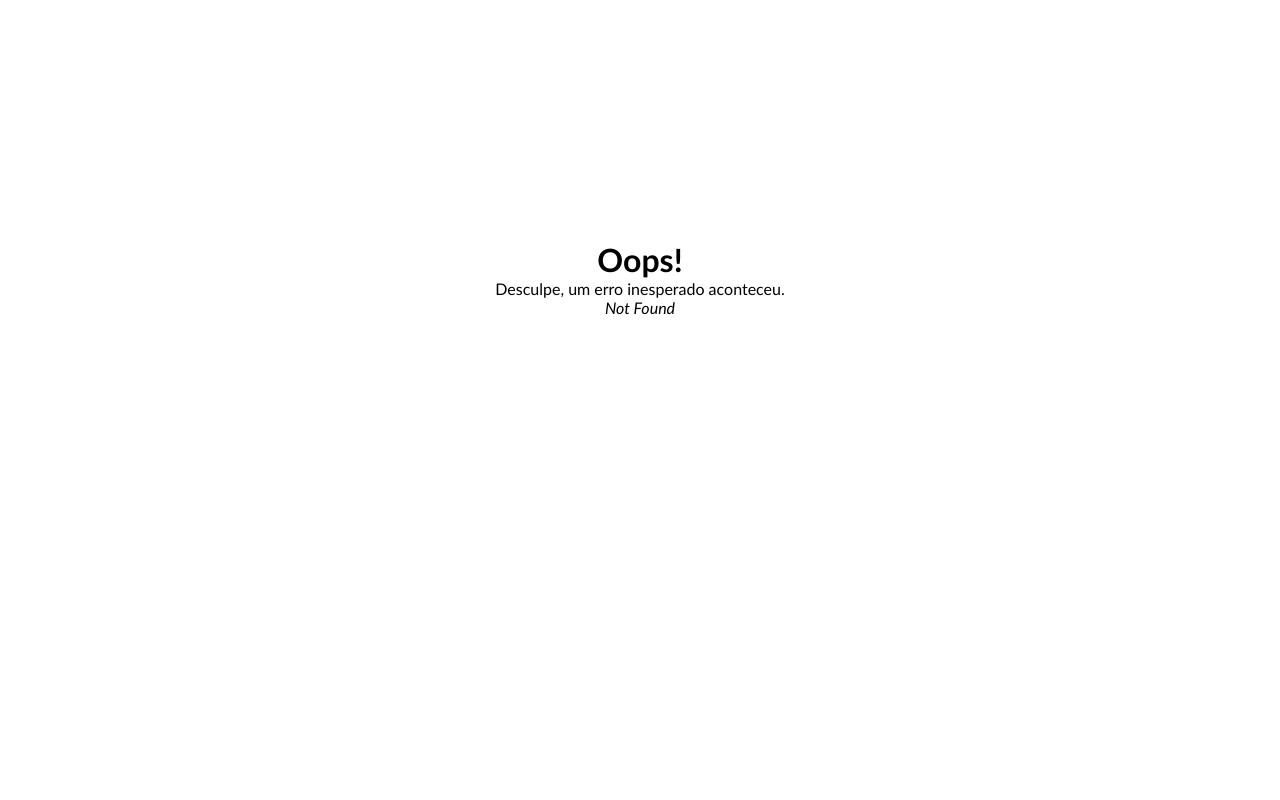
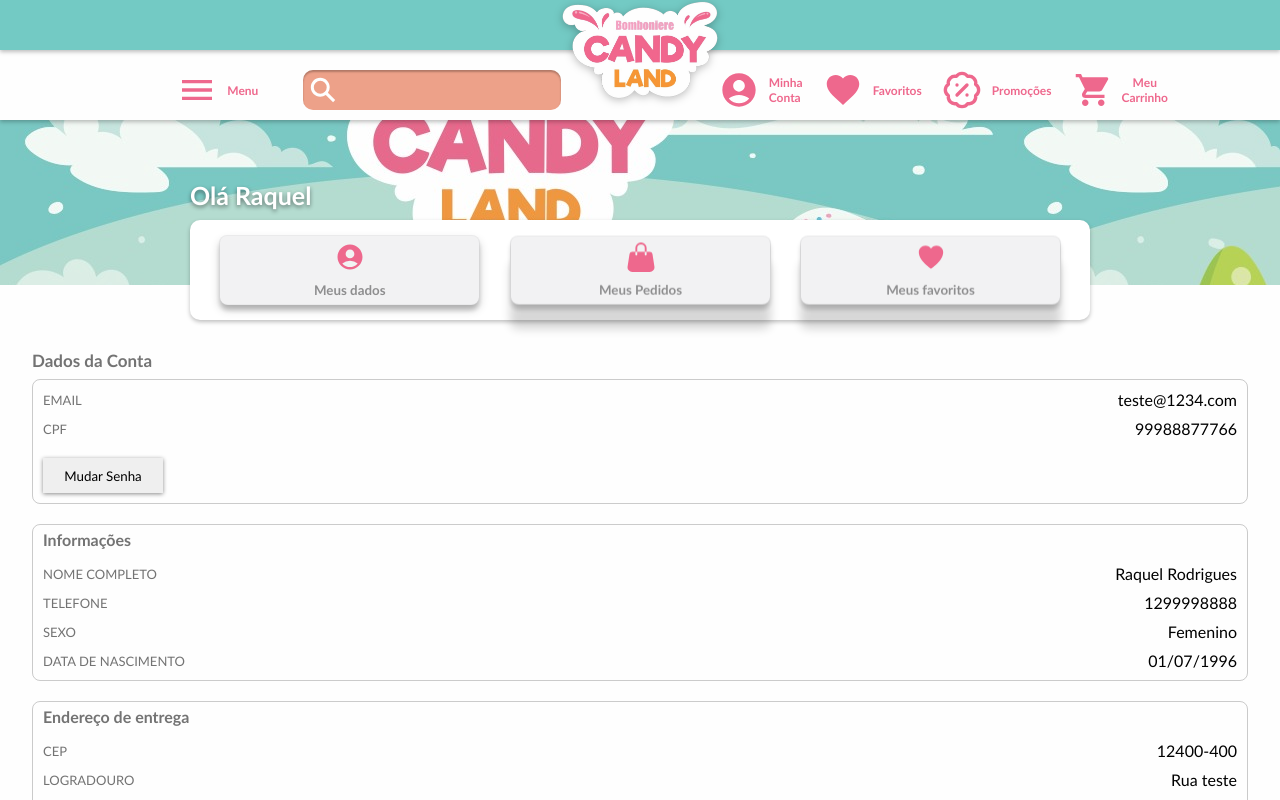
Before and after one commit to x-Cloudy/CandyLand, a React (Vite) app: page /CandyLand/MinhaConta in a window 1280 px wide. Before the commit this address had no page. Shown: the top 800 px of the page. Built offline with nearby package versions, Linux system fonts and the light colour scheme.

Commit message:
account page add

```diff
--- /dev/null
+++ b/src/assets/components/ContaData/MeusDados/MeusDados.jsx
@@ -0,0 +1,51 @@
+import './meusDados.css'
+
+const InfoBlock = ({ children, title }) => {
+  return (
+    <div className='info-bloco'>
+      {title && <h4>{title}</h4>}
+      {children}
+    </div>
+  )
+}
+
+const InfoCampo = ({ chave, valor }) => {
+  return (
+    <div className='info-campo'>
+      <div className='info-campo-chave'>{chave}</div>
+      <div className='info-campo-valor'>{valor}</div>
+    </div>
+  )
+}
+
+export default function MeusDados({ data }) {
+  // console.log(data)
+  return (
+    <div className="meus-dados-container">
+      <h5>Dados da Conta</h5>
+      <InfoBlock>
+        <InfoCampo chave={'EMAIL'} valor={data.email} />
+        <InfoCampo chave={'CPF'} valor={data.cpf} />
+        <button className='info-block-btn'>Mudar Senha</button>
+      </InfoBlock>
+
+      <InfoBlock title={'Informações'}>
+        <InfoCampo chave={'NOME COMPLETO'} valor={`${data.nome} ${data.sobrenome}`} />
+        <InfoCampo chave={'TELEFONE'} valor={data.telefone} />
+        <InfoCampo chave={'SEXO'} valor={data.sexo} />
+        <InfoCampo chave={'DATA DE NASCIMENTO'} valor={data.data_de_nascimento} />
+      </InfoBlock>
+
+      <InfoBlock title={'Endereço de entrega'}>
+        <InfoCampo chave={'CEP'} valor={data.endereco.cep} />
+        <InfoCampo chave={'LOGRADOURO'} valor={data.endereco.logradouro} />
+        <InfoCampo chave={'NÚMERO'} valor={data.endereco.numero} />
+        <InfoCampo chave={'COMPLEMENTO'} valor={data.endereco.complemento} />
+        <InfoCampo chave={'BAIRRO'} valor={data.endereco.bairro} />
+        <InfoCampo chave={'CIDADE'} valor={data.endereco.cidade} />
+        <InfoCampo chave={'ESTADO'} valor={data.endereco.estado} />
+        <InfoCampo chave={'REFERÊNCIA'} valor={data.endereco.referencia} />
+      </InfoBlock>
+    </div>
+  )
+}
--- /dev/null
+++ b/src/assets/components/ContaData/MeusDados/meusDados.css
@@ -0,0 +1,46 @@
+.meus-dados-container {
+  width: 95%;
+  max-width: 1500px;
+}
+
+.meus-dados-container h5 {
+  margin-bottom: 8px;
+  color: #737373;
+  font-weight: bold;
+  font-size: 17px;
+}
+
+.info-bloco {
+  display: flex;
+  flex-direction: column;
+  border: 1px solid #7373735e;
+  margin-bottom: 20px;
+  padding: 5px;
+  border-radius: 8px;
+}
+
+.info-bloco h4 {
+  color: #737373;
+  font-weight: bold;
+  margin: 0px 0px 10px 5px;
+}
+
+.info-campo {
+  display: flex;
+  align-items: center;
+  justify-content: space-between;
+  margin: 5px 5px;
+}
+
+.info-campo-chave {
+  color: #737373;
+  font-size: 13px;
+}
+
+.info-block-btn {
+  height: 35px;
+  width: 120px;
+  margin: 15px 0 5px 5px;
+  border: none;
+  filter: drop-shadow(0px 1px 2px rgba(0, 0, 0, 0.459));
+}
--- a/src/assets/components/Header/Header.jsx
+++ b/src/assets/components/Header/Header.jsx
@@ -32,6 +32,7 @@
   const { cartOpen, setCartOpen } = cart;
   const { menuOpen, setMenuOpen } = menu;
   let scrolled;
+  let isLogged = true;
 
   useEffect(() => {
     window.addEventListener('scroll', () => {
@@ -60,7 +61,7 @@
       </div>
 
       <div className="bottom-header">
-        <BottomMenuButton icon={<MdAccountCircle />} link={'Login'} />
+        <BottomMenuButton icon={<MdAccountCircle />} link={isLogged ? 'MinhaConta' : 'Login'} />
         <div className="search-div">
           <div className="search-icon">
             <IoSearchSharp />
--- a/src/main.jsx
+++ b/src/main.jsx
@@ -7,6 +7,7 @@
 import { CartProvider } from './context/cartContext.jsx'
 import App from './App.jsx'
 import Home, { productsData } from './routes/Home/Home.jsx'
+import MinhaConta from './routes/MinhaConta/MinhaConta.jsx'
 import Login from './routes/Login/Login.jsx'
 import Cadastro from './routes/Cadastro/Cadastro.jsx'
 import Produtos from './routes/Produtos/Produtos.jsx'
@@ -35,6 +36,10 @@
         element: <Cadastro />,
       },
       {
+        path: "MinhaConta",
+        element: <MinhaConta />,
+      },
+      {
         path: "Produtos/:produtosId",
         element: <Produtos />,
         loader: productsData
--- /dev/null
+++ b/src/routes/MinhaConta/MinhaConta.jsx
@@ -0,0 +1,103 @@
+import MeusDados from "../../assets/components/ContaData/MeusDados/MeusDados.jsx";
+import product1 from '../../assets/images/produTeste/product1png.png'
+import { MdAccountCircle } from "react-icons/md";
+import { BsHandbagFill } from "react-icons/bs";
+import { IoIosHeart } from "react-icons/io";
+import { useState } from "react";
+import './minhaConta.css'
+
+const userInfos = {
+  email: 'teste@1234.com',
+  cpf: '99988877766',
+  nome: 'Raquel',
+  sobrenome: 'Rodrigues',
+  telefone: '1299998888',
+  sexo: 'Femenino',
+  data_de_nascimento: '01/07/1996',
+  endereco: {
+    cep: '12400-400',
+    logradouro: 'Rua teste',
+    numero: '301',
+    complemento: '',
+    bairro: 'Parq do teste',
+    cidade: 'São José',
+    estado: 'SP',
+    referencia: 'casa rosa'
+  },
+  favoritos: [
+    {
+      id: 1,
+      name: 'FERREIRO ROCHER',
+      img: product1,
+      price: 39.90,
+      promo: true,
+      discount: 25,
+      disponivel: 1,
+      desc: {
+        marca: 'Ferrero',
+        peso: '90g',
+        origem: 'Europa',
+        contem: 'GLÚTEM E LACTOSE.',
+        texto: `FERRERO ROCHER ORIGINAL uma barra com a
+          incrivel combinação de chocolate ao leite e avelãs.`,
+      },
+    }
+  ],
+  pedidos: [
+
+  ]
+}
+
+
+const ContaButton = ({ name, icon, menu }) => {
+  const { activeMenu, setActiveMenu } = menu;
+
+  return (
+    <button className={activeMenu === name ? 'conta-btn-active' : 'conta-btn'} onClick={() => setActiveMenu(name)} >
+      <div className="conta-btn-shadow"></div>
+      <h4 className="conta-btn-h4">{icon}</h4>
+      <p className="conta-btn-p">{name}</p>
+    </button>
+  )
+}
+
+const Pageswitch = ({ currentPage }) => {
+  switch (currentPage) {
+    case "Meus dados":
+      return <MeusDados data={userInfos} />
+      break;
+
+    case "Meus Pedidos":
+      return <p>Meus Pedidos</p>
+      break;
+
+    case "Meus favoritos":
+      return <p>Meus favoritos</p>
+      break;
+  }
+}
+
+export default function MinhaConta() {
+  const [activeMenu, setActiveMenu] = useState('Meus dados')
+
+  return (
+    <div className='conta-container'>
+      <div className='conta-header'>
+        <div className='conta-backcolor'></div>
+        <div className='conta-menu'>
+          <h5>Olá Raquel</h5>
+          <div className='conta-btns'>
+            <ContaButton name={'Meus dados'} icon={<MdAccountCircle />} menu={{ activeMenu, setActiveMenu }} />
+            <ContaButton name={'Meus Pedidos'} icon={<BsHandbagFill />} menu={{ activeMenu, setActiveMenu }} />
+            <ContaButton name={'Meus favoritos'} icon={<IoIosHeart />} menu={{ activeMenu, setActiveMenu }} />
+          </div>
+        </div>
+      </div>
+
+      <div className="conta-pages">
+        <Pageswitch currentPage={activeMenu} />
+      </div>
+
+    </div>
+  )
+}
--- /dev/null
+++ b/src/routes/MinhaConta/minhaConta.css
@@ -0,0 +1,118 @@
+.conta-container {
+  display: flex;
+  flex-direction: column;
+  width: 100%;
+  height: auto;
+}
+
+.conta-backcolor {
+  position: absolute;
+  background-color: rgba(211,236,230,255);
+  width: 100%;
+  height: 285px;
+  top: 0;
+  background-image: url("../../assets/images/banners/banner1.jpeg");
+  background-position: c;
+  filter: saturate(90%);
+}
+
+.conta-header {
+  display: flex;
+  position: relative;
+  justify-content: end;
+  flex-direction: column;
+  align-items: center;
+  width: 100%;
+  height: 320px;
+}
+
+.conta-menu h5 {
+  position: relative;
+  align-self: start;
+  font-size: 25px;
+  margin-bottom: 10px;
+  font-weight: bold;
+  color: white;
+  filter: drop-shadow(0px 2px 2px rgba(0, 0, 0, 0.459));
+}
+
+.conta-menu {
+  display: flex;
+  flex-direction: column;
+  align-items: center;
+  justify-content: center;
+  position: relative;
+  width: 95%;
+  max-width: 900px;
+  height: 140px;
+  z-index: 1;
+}
+
+
+.conta-btns {
+  display: grid;
+  grid-template-columns: 29% 29% 29%;
+  justify-content: space-evenly;
+  align-content: center;
+  width: 100%;
+  height: 100%;
+  border-radius: 10px;
+  background-color: white;
+  box-shadow: 0px 2px 4px rgba(0, 0, 0, 0.253);
+}
+
+.conta-btn {
+  background-color: #f2f2f3;
+  box-shadow: 0px 25px 10px rgba(0, 0, 0, 0.158);
+  height: 70px;
+  display: flex;
+  flex-direction: column;
+  justify-content: center;
+  align-items: center;
+  text-align: center;
+  border-radius: 8px;
+  border: 1px solid #8e8e8f15;
+  transform: rotateX(10deg);
+  transition: all 0.3s ease;
+}
+
+.conta-btn-active {
+  background-color: #f2f2f3;
+  border: 1px solid #8e8e8f15;
+  transition: all 0.3s ease;
+  transform: rotateX(0deg);
+  box-shadow: 0px 5px 10px rgba(0, 0, 0, 0.158);
+  height: 70px;
+  display: flex;
+  flex-direction: column;
+  justify-content: center;
+  align-items: center;
+  text-align: center;
+  border-radius: 8px;
+}
+
+.conta-btn-shadow {
+  position: absolute;
+  height: 70px;
+  width: 100%;
+  box-shadow: 0px 5px 5px rgba(0, 0, 0, 0.200);
+  border-radius: 8px;
+}
+.conta-btn-h4 {
+  font-size: 30px;
+  height: 40px;
+  color: #EE688D;
+}
+
+.conta-btn-p {
+  color: #8e8e8f;
+  font-weight: bold;
+}
+
+.conta-pages {
+  display: flex;
+  flex-direction: column;
+  justify-content: center;
+  align-items: center;
+  margin-top: 30px;
+}
```
